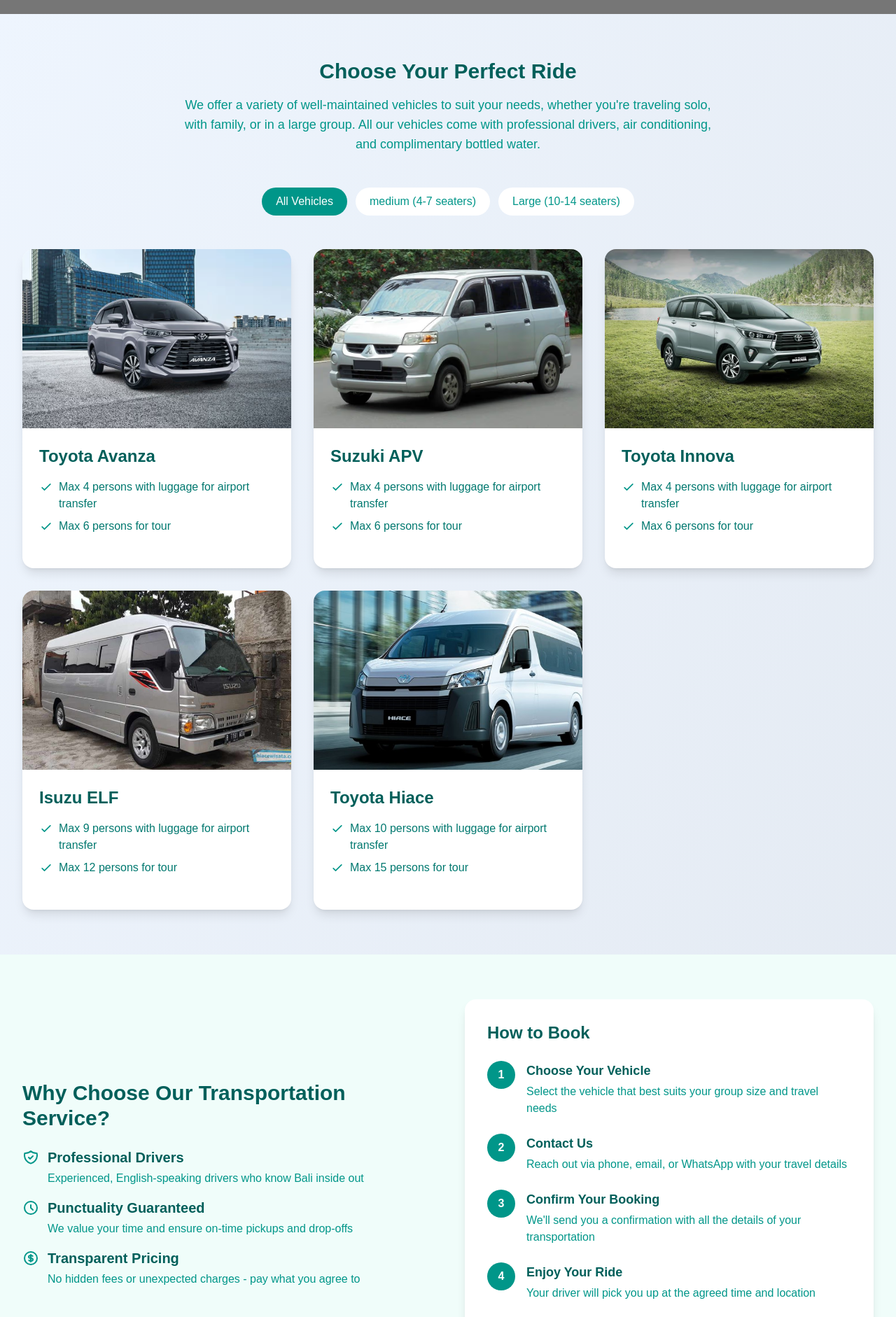
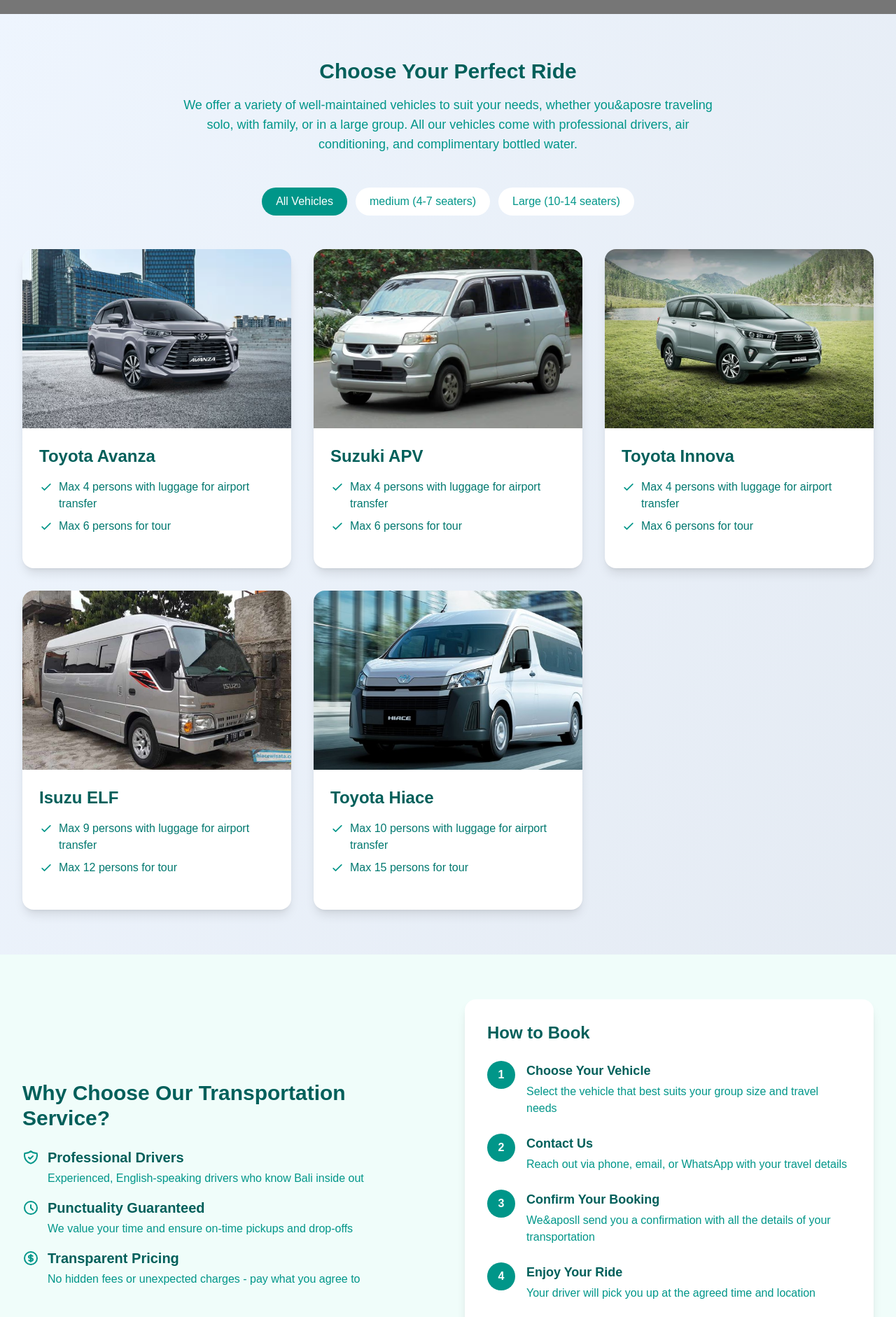
Before and after one commit to Diyow/Excellent-Transport-Service, a Next.js app: page /transportation in a window 1280 px wide. Shown: the part 380-2262 px from the top of the page at 70% size. Built offline with nearby package versions, Linux system fonts and the light colour scheme; grey boxes are pictures that could not be loaded.

Commit message:
Replace apostrophes with HTML entities and use Link component

```diff
--- a/src/app/components/PopularDestinations.js
+++ b/src/app/components/PopularDestinations.js
@@ -1,6 +1,7 @@
 'use client'
 import { motion } from "framer-motion";
 import Image from "next/image";
+import Link from "next/link";
 
 export default function PopularDestinations() {
   // Only including the highlighted destinations for the main page
@@ -122,12 +123,12 @@
           transition={{ delay: 0.4 }}
           className="mt-12 text-center"
         >
-          <a
+          <Link
             href="/all-destinations"
             className="inline-block bg-blue-500 text-white px-8 py-3 rounded-full font-semibold hover:bg-blue-700 transition-colors duration-200"
           >
             See More Destinations
-          </a>
+          </Link>
         </motion.div>
 
       </div>
--- a/src/app/transportation/page.js
+++ b/src/app/transportation/page.js
@@ -121,7 +121,7 @@
               transition={{ delay: 0.2 }}
               className="text-lg text-teal-600 max-w-3xl mx-auto"
             >
-              We offer a variety of well-maintained vehicles to suit your needs, whether you're traveling solo, with family, or in a large group. All our vehicles come with professional drivers, air conditioning, and complimentary bottled water.
+              We offer a variety of well-maintained vehicles to suit your needs, whether you&aposre traveling solo, with family, or in a large group. All our vehicles come with professional drivers, air conditioning, and complimentary bottled water.
             </motion.p>
           </div>
 
@@ -247,7 +247,7 @@
                   <div className="flex-shrink-0 w-10 h-10 rounded-full bg-teal-600 flex items-center justify-center text-white font-bold">3</div>
                   <div className="ml-4">
                     <h4 className="text-lg font-semibold text-teal-800 mb-1">Confirm Your Booking</h4>
-                    <p className="text-teal-600">We'll send you a confirmation with all the details of your transportation</p>
+                    <p className="text-teal-600">We&aposll send you a confirmation with all the details of your transportation</p>
                   </div>
                 </div>
                 <div className="flex items-start">
```
